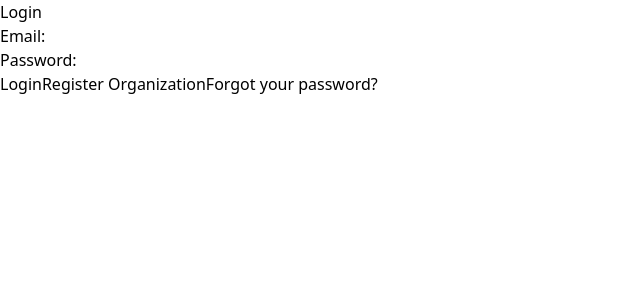
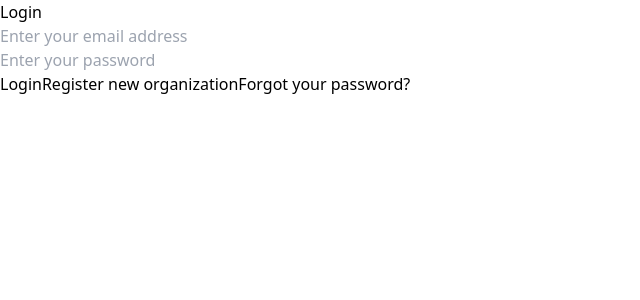
Before and after one commit to CC36-Team-Cherry/Frontend, a Vue app: page /login in a window 1280 px wide. Shown: the top 300 px of the page, without its empty margins (0-640 px from the left). Built offline with nearby package versions, Linux system fonts and the light colour scheme; no server answers.

Commit message:
fix: preliminary styling for login page

```diff
--- a/src/components/authorization/LoginForm.vue
+++ b/src/components/authorization/LoginForm.vue
@@ -6,24 +6,26 @@
       <form @submit.prevent="handleLogin" class="flex flex-col space-y-4">
         <div>
           <label for="username" class="block text-gray-700">
-            {{ $t('login.email') }}:
+
           </label>
           <input
             type="text"
             id="username"
             v-model="email"
+            placeholder="Enter your email address"
             class="w-full p-2 border border-gray-300 rounded"
             required
           />
         </div>
         <div>
           <label for="password" class="block text-gray-700">
-            {{ $t('login.password') }}:
+
           </label>
           <input
             type="password"
             id="password"
             v-model="password"
+            placeholder="Enter your password"
             class="w-full p-2 border border-gray-300 rounded"
             required
           />
@@ -42,7 +44,7 @@
         </button>
         <button
           @click="goToForgotPassword()"
-          class="italic underline"
+          class="italic hover:underline"
         >
         Forgot your password?
         </button>
--- a/src/locales/en.json
+++ b/src/locales/en.json
@@ -36,10 +36,10 @@
     "email": "Email",
     "password": "Password",
     "submit": "Login",
-    "register": "Register Organization"
+    "register": "Register new organization"
   },
   "register": {
-    "title": "Register Organization",
+    "title": "Register New Organization",
     "firstName": "First Name",
     "lastName": "Last Name",
     "organizationName": "Organization Name",
```
